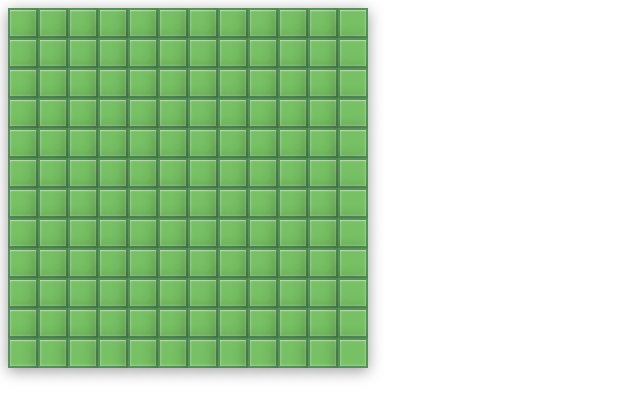
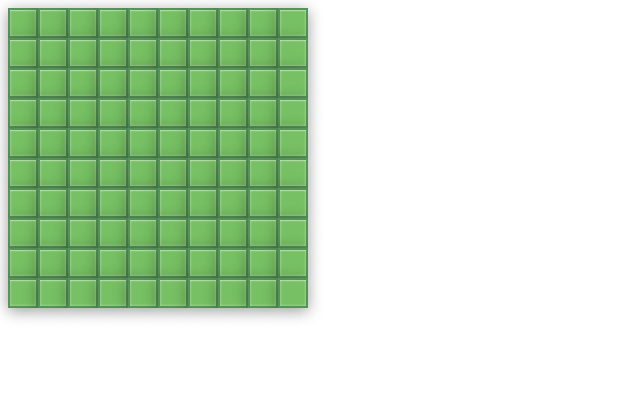
Before and after one commit to andersonmadeira/bombsweeper, a React (Create React App) app: page / in a window 1280 px wide. Shown: the top 418 px of the page, without its empty margins (0-640 px from the left). Built offline with nearby package versions, Linux system fonts and the light colour scheme.

Commit message:
chore: set default playable level

```diff
--- a/src/App.tsx
+++ b/src/App.tsx
@@ -2,5 +2,9 @@ import React from 'react'
 import { Grid } from './components'
 
 export const App: React.FC = () => {
-  return <Grid lines={12} columns={12} mines={20} />
+  return <Grid lines={10} columns={10} mines={5} />
 }
+
+// easy: 10, 10: 5
+// normal: 10, 10, 10
+// hard: 12, 12, 30
```
